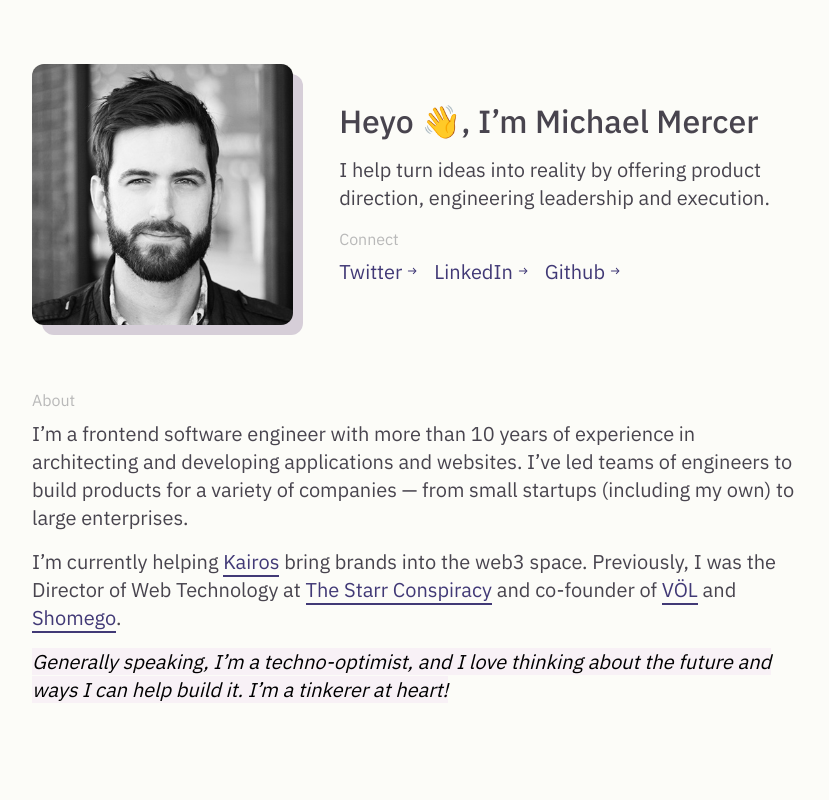
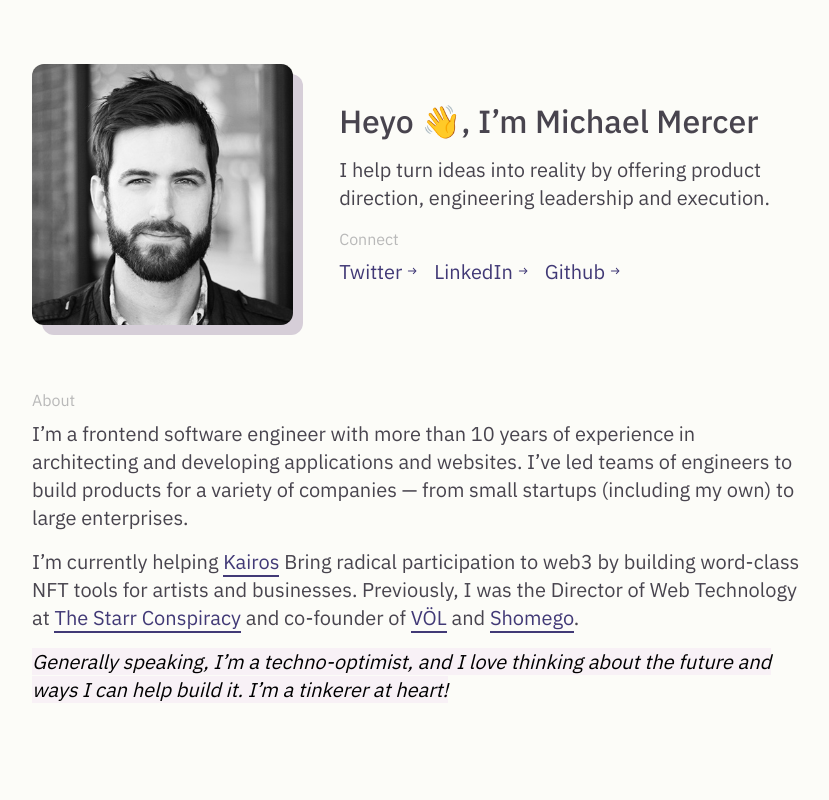
Before and after one commit to door80/portfolio-nextjs, a Next.js app: page / in a window 1280 px wide. Shown: the top 800 px of the page, without its empty margins (224-1053 px from the left). Built offline with nearby package versions, Linux system fonts and the light colour scheme.

Commit message:
Update copy

```diff
--- a/app/page.tsx
+++ b/app/page.tsx
@@ -24,8 +24,9 @@ export default function Home() {
           <a href="https://kairos.art" target="_blank">
             Kairos
           </a>{' '}
-          bring brands into the web3 space. Previously, I was the Director of
-          Web Technology at{' '}
+          Bring radical participation to web3 by building word-class NFT tools
+          for artists and businesses. Previously, I was the Director of Web
+          Technology at{' '}
           <a href="https://thestarrconspiracy.com" target="_blank">
             The Starr Conspiracy
           </a>{' '}
```
